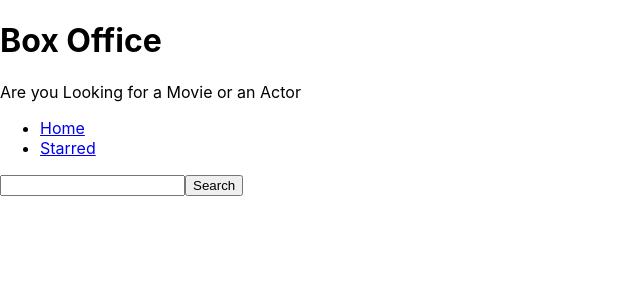
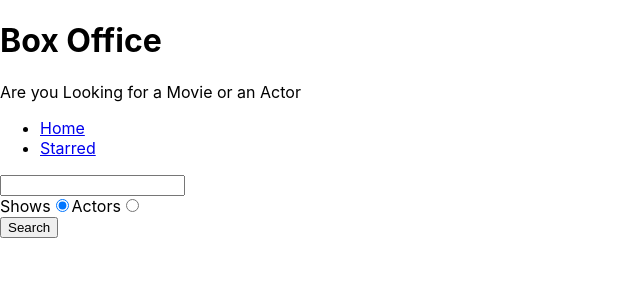
Before and after one commit to lakshrajj/boxoffice-react, a React (Create React App) app: page / in a window 1280 px wide. Shown: the top 300 px of the page, without its empty margins (0-640 px from the left). Built offline with nearby package versions, Linux system fonts and the light colour scheme.

Commit message:
edited search option

```diff
--- a/src/pages/Home.js
+++ b/src/pages/Home.js
@@ -6,13 +6,16 @@
   // eslint-disable-next-line
   const [input, setinput] = useState('');
   const [results, setResults] = useState(null);
+  const [searchOption, setSearchOption] = useState(`shows`);
+
+  const isShowSearch = searchOption === 'shows';
 
   const onInputChange = ev => {
     setinput(ev.target.value);
   };
 
   const onSearch = () => {
-    apiGet(`/search/shows?q=${input}`).then(result => {
+    apiGet(`/search/${searchOption}?q=${input}`).then(result => {
       setResults(result);
     });
   };
@@ -23,19 +26,21 @@
     }
   };
 
+  const onRadioChange = ev => {
+    setSearchOption(ev.target.value);
+  };
+
   const renderResults = () => {
     if (results && results.length === 0) {
       return <div>No Results</div>;
     }
 
     if (results && results.length > 0) {
-      return (
-        <div>
-          {results.map(item => (
-            <div key={item.show.id}>{item.show.name}</div>
-          ))}
-        </div>
-      );
+      return results[0].show
+        ? results.map(item => <div key={item.show.id}>{item.show.name}</div>)
+        : results.map(item => (
+            <div key={item.person.id}>{item.person.name}</div>
+          ));
     }
     return null;
   };
@@ -47,6 +52,29 @@
         onChange={onInputChange}
         value={input}
       />
+
+      <div>
+        <label htmlFor="shows-search">
+          Shows
+          <input
+            id="shows-search"
+            type="radio"
+            value="shows"
+            checked={isShowSearch}
+            onChange={onRadioChange}
+          />
+        </label>
+        <label htmlFor="actors-search">
+          Actors
+          <input
+            id="actors-search"
+            type="radio"
+            value="people"
+            checked={!isShowSearch}
+            onChange={onRadioChange}
+          />
+        </label>
+      </div>
       <button type="button" onClick={onSearch}>
         Search
       </button>
```
